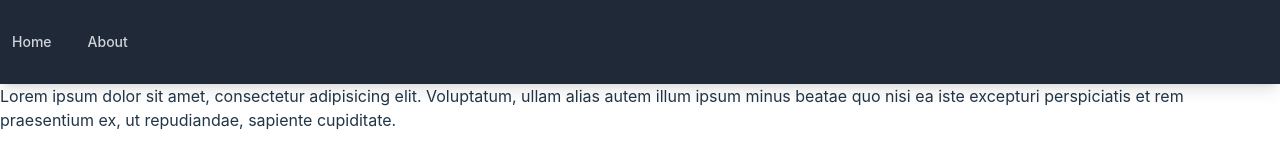
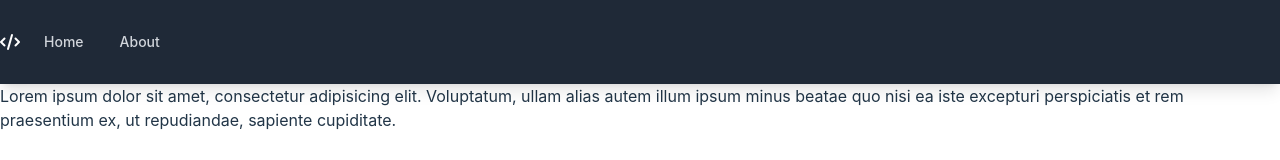
Before and after one commit to jarvin-s/hc-group-app, a Vue app: page / in a window 1280 px wide. Shown: the top 160 px of the page. Built offline with nearby package versions, Linux system fonts and the light colour scheme.

Commit message:
Add icons

```diff
--- a/index.html
+++ b/index.html
@@ -2,7 +2,8 @@
 <html lang="en">
   <head>
     <meta charset="UTF-8" />
-    <link rel="icon" type="image/svg+xml" href="/vite.svg" />
+    <link rel="icon" type="image/svg+xml" href="/code.svg" />
+    <link rel="stylesheet" href="https://cdnjs.cloudflare.com/ajax/libs/font-awesome/6.4.0/css/all.min.css" integrity="sha512-iecdLmaskl7CVkqkXNQ/ZH/XLlvWZOJyj7Yy7tcenmpD1ypASozpmT/E0iPtmFIB46ZmdtAc9eNBvH0H/ZpiBw==" crossorigin="anonymous" referrerpolicy="no-referrer" />
     <meta name="viewport" content="width=device-width, initial-scale=1.0" />
     <title>Vite + Vue</title>
   </head>
--- a/src/components/Navbar.vue
+++ b/src/components/Navbar.vue
@@ -1,6 +1,7 @@
 <template>
     <header class="sticky top-0 bg-gray-800 shadow-lg">
         <nav class="container flex flex-col sm:flex-row items-center gap-3 text-white py-6">
+            <i class="fa-solid fa-code"></i>
             <RouterLink :to="'/'">
                 <div class="flex items-center gap-3 flex-1">
                     <p class="text-gray-300 hover:bg-gray-700 hover:text-white rounded-md px-3 py-2 text-sm font-medium">Home</p>
```
Also changed, not shown: public/code.svg (added).
